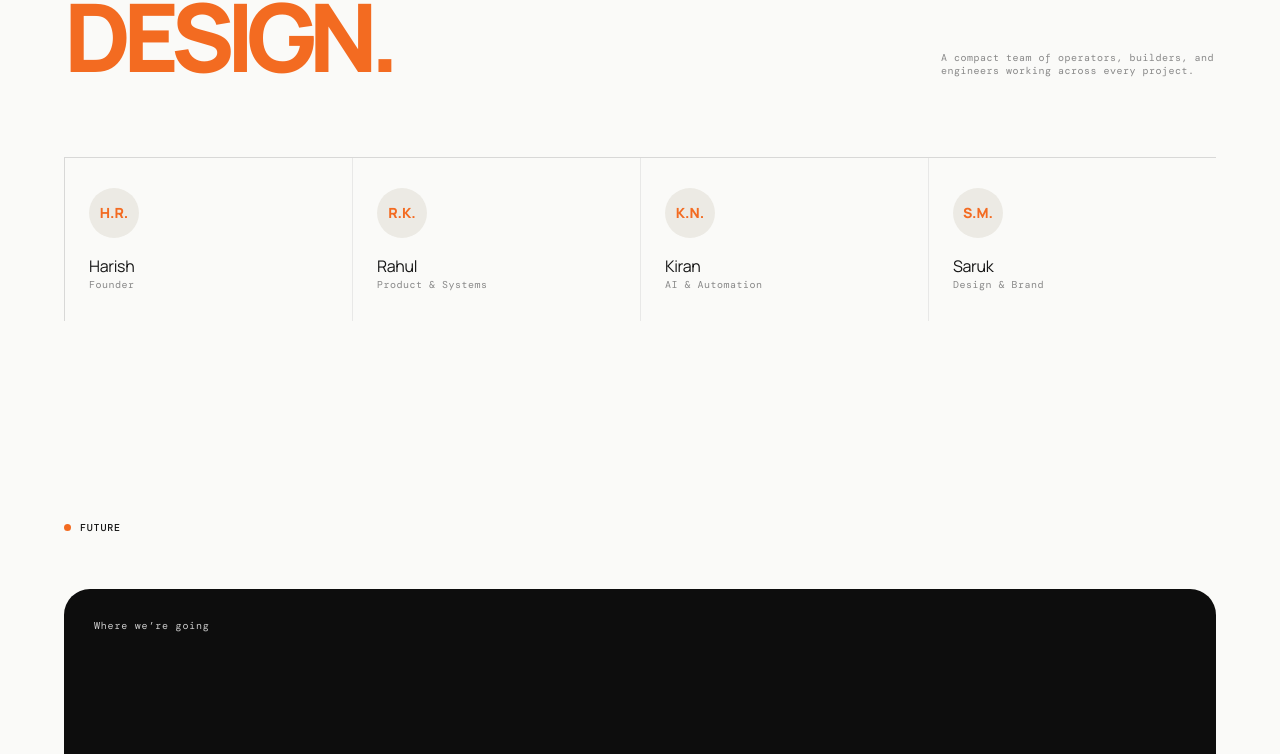
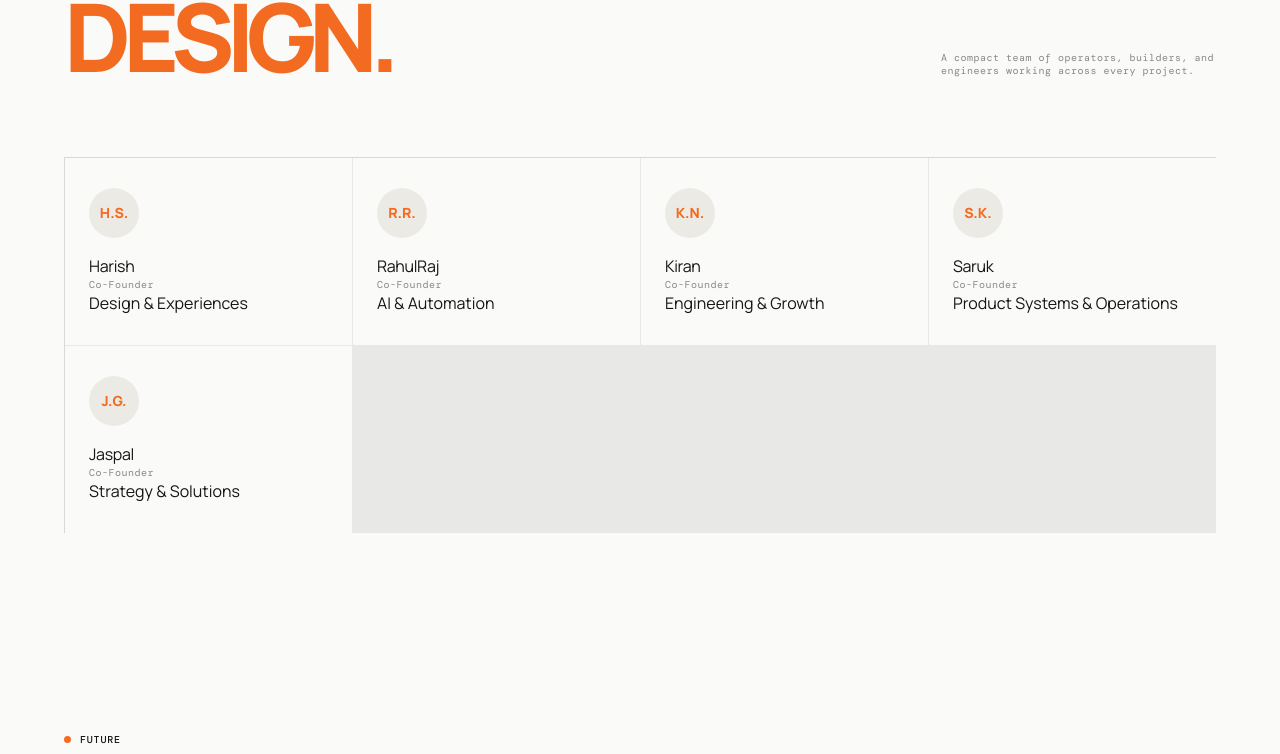
Before and after one commit to TheJ10/Atomenos-website-v3.3, a Next.js app: page /about in a window 1280 px wide. Shown: the part 4621-5375 px from the top of the page. Built offline with nearby package versions, Linux system fonts and the light colour scheme.

Commit message:
Revise team member details in about page
Updated team members' roles and specialties in the team grid.

```diff
--- a/app/about/page.tsx
+++ b/app/about/page.tsx
@@ -116,16 +116,18 @@ export default function AboutPage() {
           </div>
           <div className="team__grid">
             {[
-              ['H.R.', 'Harish', 'Founder'],
-              ['R.K.', 'Rahul', 'Product & Systems'],
-              ['K.N.', 'Kiran', 'AI & Automation'],
-              ['S.M.', 'Saruk', 'Design & Brand']
-            ].map(([initials, name, role]) => (
+              ['H.S.', 'Harish', 'Co-Founder', 'Design & Experiences'],
+              ['R.R.', 'RahulRaj', 'Co-Founder', 'AI & Automation'],
+              ['K.N.', 'Kiran', 'Co-Founder', 'Engineering & Growth'],
+              ['S.K.', 'Saruk', 'Co-Founder', 'Product Systems & Operations'],
+              ['J.G.', 'Jaspal', 'Co-Founder', 'Strategy & Solutions']
+            ].map(([initials, name, role, specialty]) => (
               <article key={name}>
                 <div className="team__avatar">{initials}</div>
                 <div>
                   <h4>{name}</h4>
                   <p>{role}</p>
+                  <span>{specialty}</span>
                 </div>
               </article>
             ))}
```
